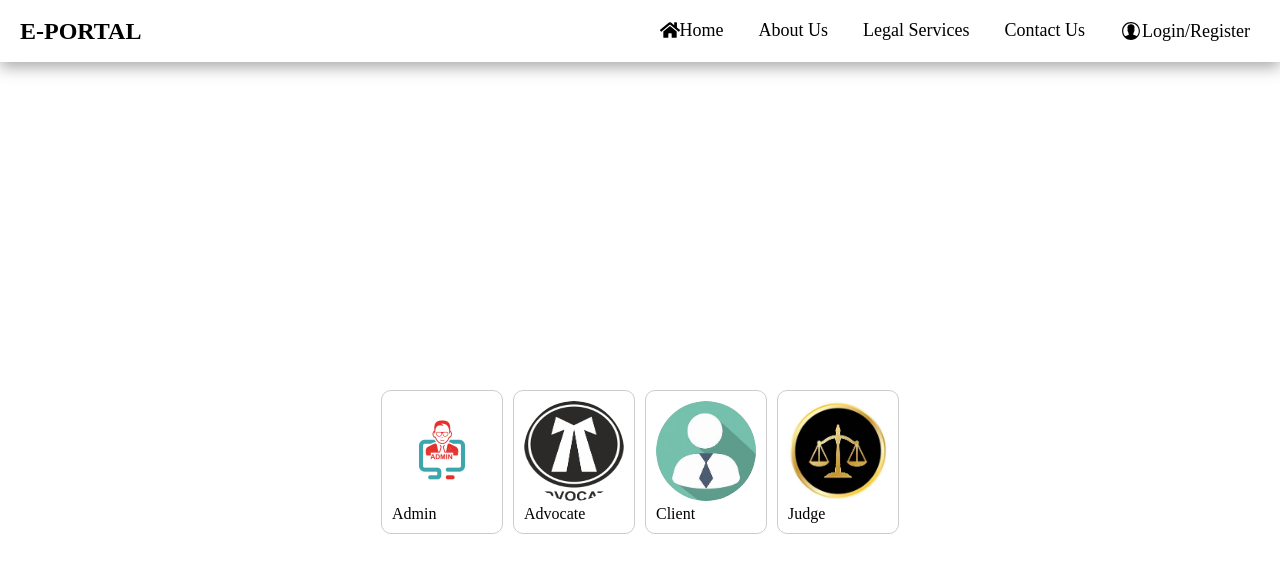
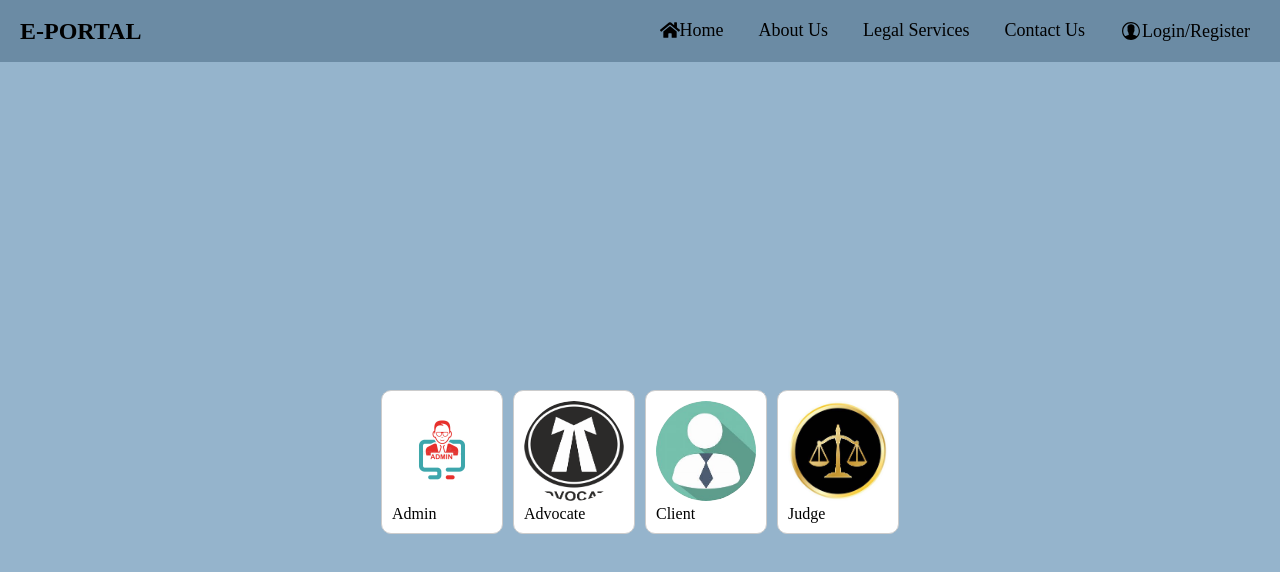
Before and after one commit to Hariabc/my, a React (Vite) app: page /Login in a window 1280 px wide. Shown: the top 572 px of the page. Built offline with nearby package versions, Linux system fonts and the light colour scheme; a web font is replaced by a local one.

Commit message:
nav color

```diff
--- a/src/components/Navbar.css
+++ b/src/components/Navbar.css
@@ -7,6 +7,7 @@
   .main-nav {
     display: flex;
     justify-content: space-between;
+    background-color: #6B8BA4;
     align-items: center;
     padding-left: 20px;
     padding-right: 20px;
--- a/src/pages/login.css
+++ b/src/pages/login.css
@@ -6,7 +6,7 @@
   flex-direction: column;
   justify-content: space-evenly;
   height: 100vh;
-  /* background-color: #3498db; */
+  background-color:#95B4CC;
   padding: 20px;
   justify-content: center;
   /* background-image:linear-gradient(120deg, #a1c4fd 0%, #c2e9fb 100%); */
```
